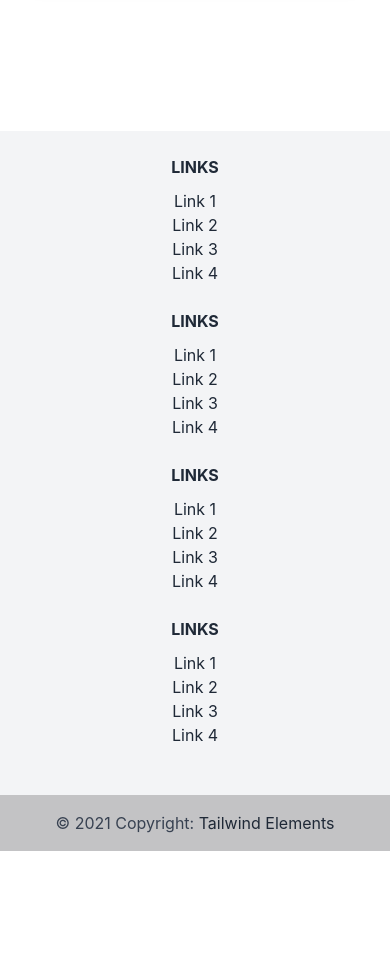
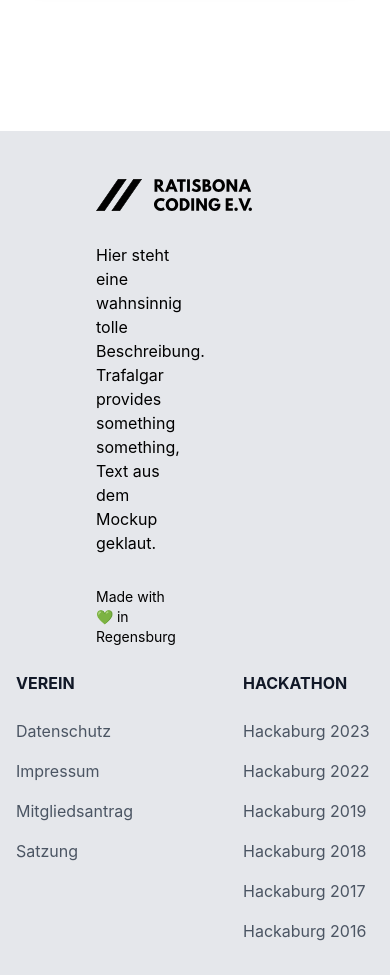
Before and after one commit to ratisbona-coding/website, a SvelteKit app: page / in a window 390 px wide. Shown: the part 8340-9315 px from the top of the page. Before the commit the page ends 9191 px from the top, so only its background shows below. Built offline with nearby package versions, Linux system fonts and the light colour scheme.

Commit message:
feat: add footer, needs some adjusting for mobile

```diff
--- a/src/routes/+page.svelte
+++ b/src/routes/+page.svelte
@@ -20,5 +20,4 @@
 	<Mitglied />
 	<Termine />
 </div>
-
 <Footer />
--- a/src/routes/landing/Footer.svelte
+++ b/src/routes/landing/Footer.svelte
@@ -1,86 +1,62 @@
-<footer class="bg-gray-100 text-center lg:text-left">
-	<div class="container p-6">
-		<div class="grid lg:grid-cols-4 md:grid-cols-2">
-			<div class="mb-6">
-				<h5 class="uppercase font-bold mb-2.5 text-gray-800">Links</h5>
+<script>
+	import logo from '$lib/images/rb_logo.svg';
+</script>
 
-				<ul class="list-none mb-0">
-					<li>
-						<a href="#!" class="text-gray-800">Link 1</a>
+<footer class="p-4 bg-gray-200 sm:p-6">
+	<div class="mx-auto max-w-screen-xl">
+		<div class="md:flex md:justify-between mt-8">
+			<div class="mb-6 md:mb-0 ml-20 w-1/2 sm:gap-6 sm:grid-cols-3">
+				<a href="/" class="flex items-center">
+					<img src={logo} class="mr-3 h-8" alt="ratisbona coding e.V. Logo" />
+				</a>
+				<p class="w-1/2 mt-8 text-md">
+					Hier steht eine wahnsinnig tolle Beschreibung. Trafalgar provides something something,
+					Text aus dem Mockup geklaut.
+				</p>
+				<p class="w-1/2 text-sm mt-8 font-normal">Made with 💚 in Regensburg</p>
+			</div>
+			<div class="grid grid-cols-2 gap-8 sm:gap-6 sm:grid-cols-1">
+				<div>
+					<h2 class="mb-6 text-md font-bold text-gray-900 uppercase dark:text-white">Verein</h2>
+					<ul class="text-gray-600 dark:text-gray-400">
+						<li class="mb-4">
+							<a href="#datenschutz" class="hover:underline">Datenschutz</a>
 						</li>
-					<li>
-						<a href="#!" class="text-gray-800">Link 2</a>
+						<li class="mb-4">
+							<a href="#impressum" class="hover:underline">Impressum</a>
 						</li>
-					<li>
-						<a href="#!" class="text-gray-800">Link 3</a>
+						<li class="mb-4">
+							<a href="#datenschutz" class="hover:underline">Mitgliedsantrag</a>
 						</li>
-					<li>
-						<a href="#!" class="text-gray-800">Link 4</a>
+						<li class="mb-4">
+							<a href="#datenschutz" class="hover:underline">Satzung</a>
 						</li>
 					</ul>
 				</div>
-
-			<div class="mb-6">
-				<h5 class="uppercase font-bold mb-2.5 text-gray-800">Links</h5>
-
-				<ul class="list-none mb-0">
-					<li>
-						<a href="#!" class="text-gray-800">Link 1</a>
+				<div class="grid-cols-1 ml-8 mr-32 w-full sm:gap-6 sm:grid-cols-1">
+					<h2 class="mb-6 text-md font-bold text-gray-900 uppercase dark:text-white">Hackathon</h2>
+					<ul class="text-gray-600 dark:text-gray-400">
+						<li class="mb-4">
+							<a href="#" class="hover:underline">Hackaburg 2023</a>
 						</li>
-					<li>
-						<a href="#!" class="text-gray-800">Link 2</a>
+						<li class="mb-4">
+							<a href="#" class="hover:underline">Hackaburg 2022</a>
 						</li>
-					<li>
-						<a href="#!" class="text-gray-800">Link 3</a>
+						<li class="mb-4">
+							<a href="#" class="hover:underline">Hackaburg 2019</a>
 						</li>
-					<li>
-						<a href="#!" class="text-gray-800">Link 4</a>
+						<li class="mb-4">
+							<a href="#" class="hover:underline">Hackaburg 2018</a>
 						</li>
-				</ul>
-			</div>
-
-			<div class="mb-6">
-				<h5 class="uppercase font-bold mb-2.5 text-gray-800">Links</h5>
-
-				<ul class="list-none mb-0">
-					<li>
-						<a href="#!" class="text-gray-800">Link 1</a>
+						<li class="mb-4">
+							<a href="#" class="hover:underline">Hackaburg 2017</a>
 						</li>
-					<li>
-						<a href="#!" class="text-gray-800">Link 2</a>
-					</li>
-					<li>
-						<a href="#!" class="text-gray-800">Link 3</a>
-					</li>
-					<li>
-						<a href="#!" class="text-gray-800">Link 4</a>
-					</li>
-				</ul>
-			</div>
-
-			<div class="mb-6">
-				<h5 class="uppercase font-bold mb-2.5 text-gray-800">Links</h5>
-
-				<ul class="list-none mb-0">
-					<li>
-						<a href="#!" class="text-gray-800">Link 1</a>
-					</li>
-					<li>
-						<a href="#!" class="text-gray-800">Link 2</a>
-					</li>
-					<li>
-						<a href="#!" class="text-gray-800">Link 3</a>
-					</li>
-					<li>
-						<a href="#!" class="text-gray-800">Link 4</a>
+						<li class="mb-4">
+							<a href="#" class="hover:underline">Hackaburg 2016</a>
 						</li>
 					</ul>
 				</div>
 			</div>
 		</div>
-
-	<div class="text-gray-700 text-center p-4" style="background-color: rgba(0, 0, 0, 0.2);">
-		© 2021 Copyright:
-		<a class="text-gray-800" href="https://tailwind-elements.com/">Tailwind Elements</a>
 	</div>
 </footer>
```
Lines whose indentation alone changed are shown as unchanged.
